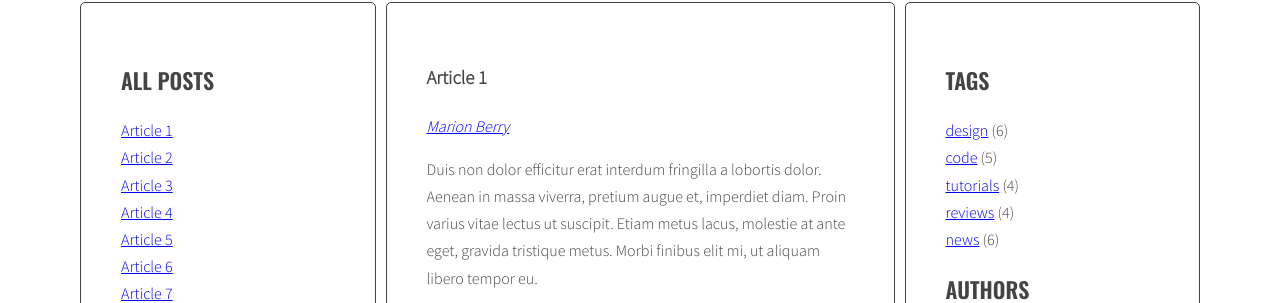
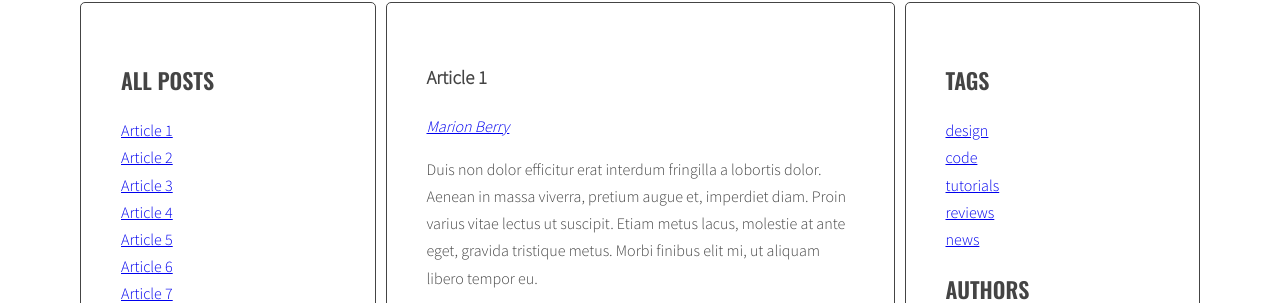
Before and after one commit to jankamienski/javascript-blog, a website: page index.html in a window 1280 px wide. Shown: the part 241-544 px from the top of the page. Drawn offline with nearby package versions, Linux system fonts and the light colour scheme.

Commit message:
Add Tag List by Array

```diff
--- a/index.html
+++ b/index.html
@@ -160,11 +160,11 @@
             <aside class="sidebar">
               <h2 class="section-title">Tags</h2>
               <ul class="list tags">
-                <li><a href="#">design</a> <span>(6)</span></li>
+                <!--<li><a href="#">design</a> <span>(6)</span></li>
                 <li><a href="#">code</a> <span>(5)</span></li>
                 <li><a href="#">tutorials</a> <span>(4)</span></li>
                 <li><a href="#">reviews</a> <span>(4)</span></li>
-                <li><a href="#">news</a> <span>(6)</span></li>
+                <li><a href="#">news</a> <span>(6)</span></li>  -->
               </ul>
               <h2 class="section-title">Authors</h2>
               <ul class="list authors">
--- a/js/script.js
+++ b/js/script.js
@@ -97,7 +97,12 @@ generateTitleLinks();
 
 
 function generateTags(){
-/* [DONE] find all articles */
+
+  /* [NEW] create a new variable allTags with an empty array */
+  let allTags = [];
+
+
+  /* [DONE] find all articles */
   const articles = document.querySelectorAll(optArticleSelector);
   console.log(articles);
 
@@ -134,6 +139,21 @@ function generateTags(){
       html = html + tagHTML;
       console.log(html);
 
+
+
+
+
+      /* [NEW] check if this link is NOT already in allTags */
+      if(allTags.indexOf(tagHTML) == -1){
+
+        /* [NEW] add generated code to allTags array */
+        allTags.push(tagHTML);
+      }
+
+
+
+
+
       /* [DONE] END LOOP: for each tag */
     }
     console.log(tagList.innerHTML);
@@ -143,74 +163,88 @@ function generateTags(){
 
   /* [DONE] END LOOP: for every article: */
   }
+
+
+
+  /* [NEW] find list of tags in right column */
+  const tagList = document.querySelector('.tags');
+  console.log('taglist', tagList);
+
+  /* [NEW] add html from allTags to tagList */
+  tagList.innerHTML = allTags.join(' ');
+
+  console.log(allTags);
+
+
+
 }
 
 generateTags();
 
 function tagClickHandler(event){
 
-  /* prevent default action for this event */
+  /* [DONE] prevent default action for this event */
   event.preventDefault();
   console.log('event' + event);
 
-  /* make new constant named "clickedElement" and give it the value of "this" */
+  /* [DONE] make new constant named "clickedElement" and give it the value of "this" */
   const clickedElement = this;
   console.log('Clicked tag: ' + clickedElement);
 
-  /* make a new constant "href" and read the attribute "href" of the clicked element */
+  /* [DONE] make a new constant "href" and read the attribute "href" of the clicked element */
   const href = this.getAttribute('href');
   console.log(href);
 
-  /* make a new constant "tag" and extract tag from the "href" constant */
+  /* [DONE] make a new constant "tag" and extract tag from the "href" constant */
   const tag = href.replace('#tag-', '');
   console.log(tag);
 
-  /* find all tag links with class active */
+  /* [DONE] find all tag links with class active */
   const activeLinks = document.querySelectorAll('.post-tags .list a.active');
   console.log(activeLinks);
 
-  /* START LOOP: for each active tag link */
+  /* [DONE] START LOOP: for each active tag link */
   for(let activeLink of activeLinks){
     console.log(activeLink);
 
-    /* remove class active */
+    /* [DONE] remove class active */
     activeLink.classList.remove('active');
 
-    /* END LOOP: for each active tag link */
+    /* [DONE] END LOOP: for each active tag link */
   }
 
-  /* find all tag links with "href" attribute equal to the "href" constant */
+  /* [DONE] find all tag links with "href" attribute equal to the "href" constant */
   let equalLinks = document.querySelectorAll('a[href="' + href + '"]');
 
-  /* START LOOP: for each found tag link */
+  /* [DONE] START LOOP: for each found tag link */
 
   for(let equalLink of equalLinks){
     console.log(equalLink);
 
-    /* add class active */
+    /* [DONE] add class active */
     equalLink.classList.add('active');
     console.log(equalLink);
 
-    /* END LOOP: for each found tag link */
+    /* [DONE] END LOOP: for each found tag link */
   }
 
-  /* execute function "generateTitleLinks" with article selector as argument */
+  /* [DONE] execute function "generateTitleLinks" with article selector as argument */
   generateTitleLinks('[data-tags~="' + tag + '"]');   //szuka tego co ma miedzy innym ite wartosc. query selector  general siblings combinator
 
 }
 
 function addClickListenersToTags(){
 
-  /* find all links to tags */
+  /* [DONE] find all links to tags */
   const allLinksToTags = document.querySelectorAll('a[href^="#tag-"]');
 
-  /* START LOOP: for each link */
+  /* [DONE] START LOOP: for each link */
   for (let linkToTag of allLinksToTags){
 
-    /* add tagClickHandler as event listener for that link */
+    /* [DONE] add tagClickHandler as event listener for that link */
     linkToTag.addEventListener('click', tagClickHandler);
 
-  /* END LOOP: for each link */
+  /* [DONE] END LOOP: for each link */
   }
 }
 
@@ -218,11 +252,11 @@ addClickListenersToTags();
 
 function generateAuthors() {
 
-  /* find all articles */
+  /* [DONE] find all articles */
   const articles = document.querySelectorAll(optArticleSelector);
   console.log(articles);
 
-  /* START LOOP: for every article: */
+  /* [DONE] START LOOP: for every article: */
   for (let article of articles){
     console.log(article);
 
@@ -259,68 +293,68 @@ generateAuthors();
 
 function authorClickHandler(event){
 
-  /* prevent default action for this event */
+  /* [DONE] prevent default action for this event */
   event.preventDefault();
   console.log('event' + event);
 
-  /* make new constant named "clickedElement" and give it the value of "this" */
+  /* [DONE] make new constant named "clickedElement" and give it the value of "this" */
   const clickedElement = this;
   console.log('Clicked author: ' + clickedElement);
 
-  /* make a new constant "href" and read the attribute "href" of the clicked element */
+  /* [DONE] make a new constant "href" and read the attribute "href" of the clicked element */
   const href = this.getAttribute('href');
   console.log(href);
 
-  /* make a new constant "author" and extract author from the "href" constant */
+  /* [DONE] make a new constant "author" and extract author from the "href" constant */
   const author = href.replace('#author-', '');
   console.log(author);
 
-  /* find all author links with class active */
+  /* [DONE] find all author links with class active */
   const activeLinks = document.querySelectorAll('.post-author href.active');
   console.log(activeLinks);
 
-  /* START LOOP: for each active author link */
+  /* [DONE] START LOOP: for each active author link */
   for(let activeLink of activeLinks){
     console.log(activeLink);
 
-    /* remove class active */
+    /* [DONE] remove class active */
     activeLink.classList.remove('active');
 
-    /* END LOOP: for each active author link */
+    /* [DONE] END LOOP: for each active author link */
   }
 
-  /* find all author links with "href" attribute equal to the "href" constant */
+  /* [DONE] find all author links with "href" attribute equal to the "href" constant */
   let equalLinks = document.querySelectorAll('a[href="' + href + '"]');
 
-  /* START LOOP: for each found author link */
+  /* [DONE] START LOOP: for each found author link */
 
   for(let equalLink of equalLinks){
     console.log(equalLink);
 
-    /* add class active */
+    /* [DONE] add class active */
     equalLink.classList.add('active');
     console.log(equalLink);
 
-    /* END LOOP: for each found author link */
+    /* [DONE] END LOOP: for each found author link */
   }
 
-  /* execute function "generateTitleLinks" with article selector as argument */
+  /* [DONE] execute function "generateTitleLinks" with article selector as argument */
   generateTitleLinks('[data-author="' + author + '"]');
 
 }
 
 function addClickListenersToAuthors(){
 
-  /* find all links to author */
+  /* [DONE] find all links to author */
   const allLinksToAuthor = document.querySelectorAll('a[href^="#author-"]');
 
-  /* START LOOP: for each link */
+  /* [DONE] START LOOP: for each link */
   for (let linkToAuthor of allLinksToAuthor){
 
-    /* add authorClickHandler as event listener for that link */
+    /* [DONE] add authorClickHandler as event listener for that link */
     linkToAuthor.addEventListener('click', authorClickHandler);
 
-  /* END LOOP: for each link */
+  /* [DONE] END LOOP: for each link */
   }
 }
 addClickListenersToAuthors();
```
